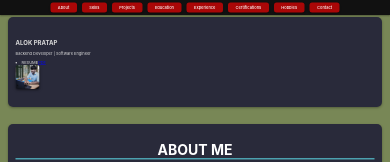
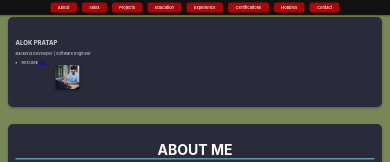
Before and after one commit to alokannuCSDU/Portfolio, a React (Create React App) app: page / in a window 390 px wide. Shown: the top 162 px of the page. Built offline with nearby package versions, Linux system fonts and the light colour scheme.

Commit message:
Update Styles.css

```diff
--- a/src/Styles.css
+++ b/src/Styles.css
@@ -77,6 +77,7 @@ header h1 {
 
   .header-img {
     width: 10rem; /* 160px */
+    margin-left: 10rem;
   }
 }
 
```
